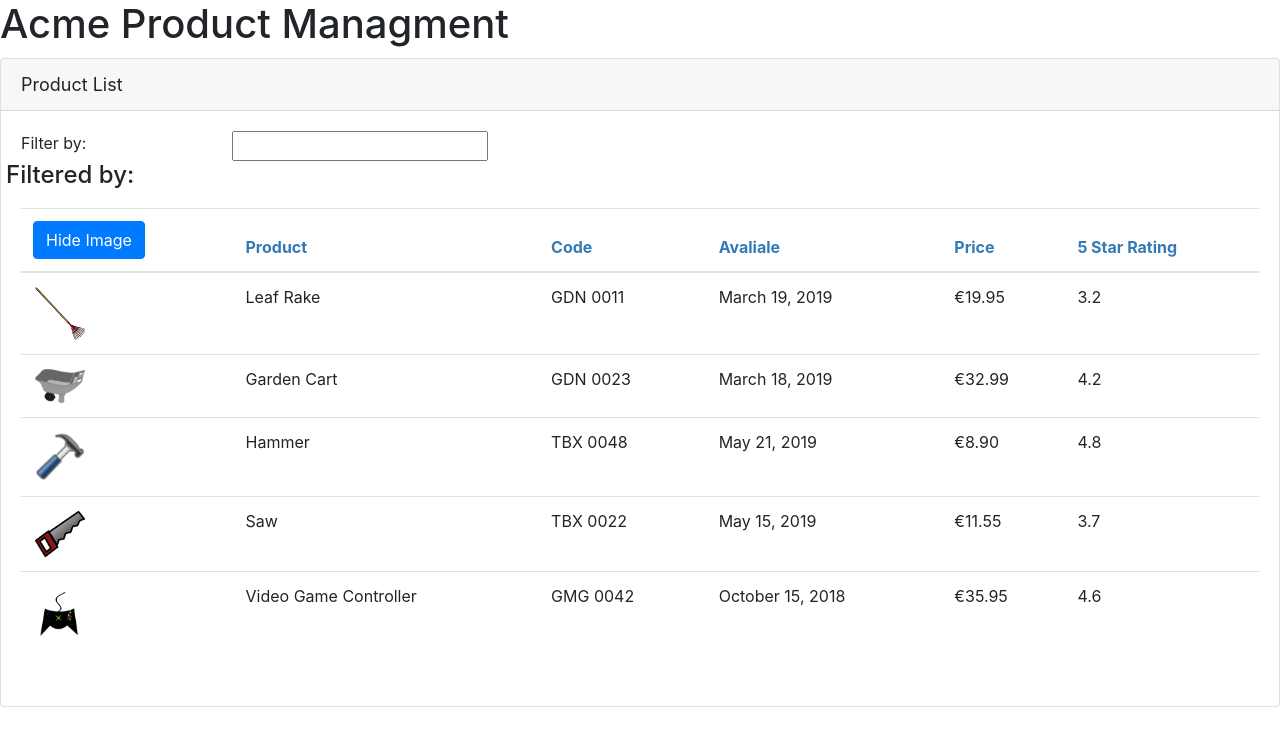
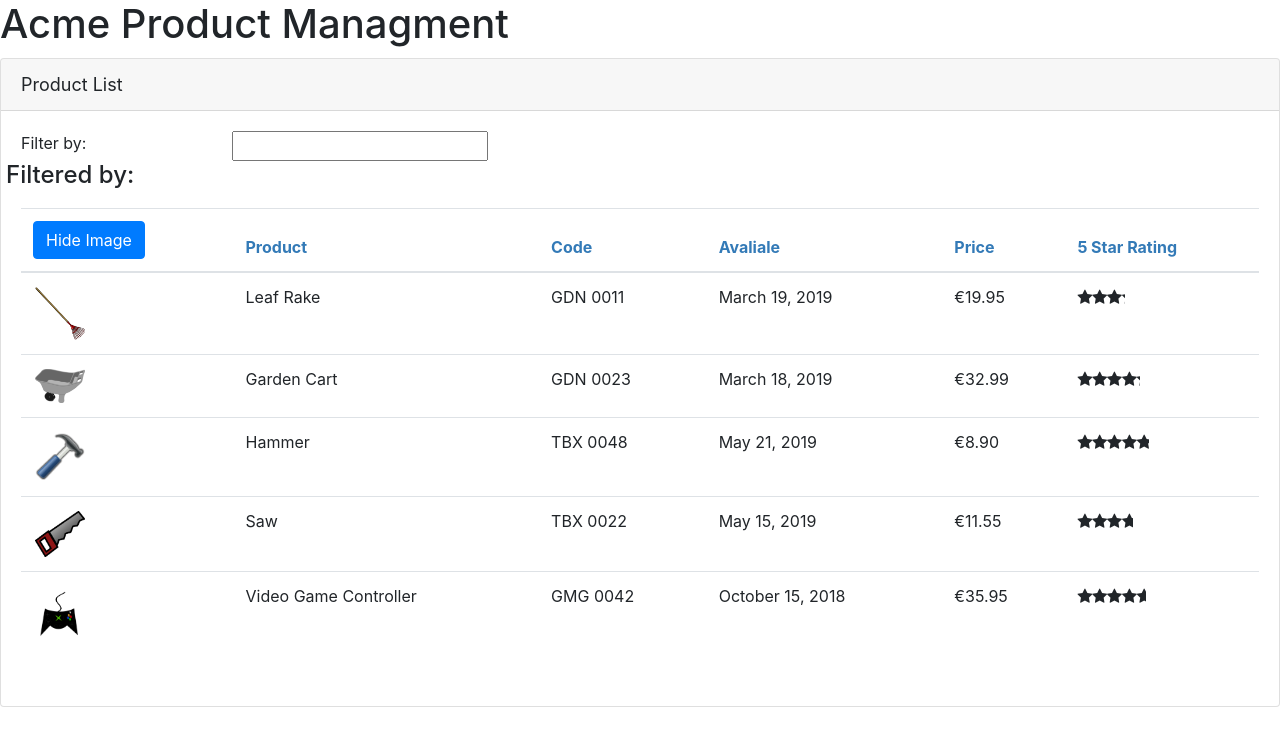
Before and after one commit to jupemo/Angular-APM, an Angular app: page / in a window 1280 px wide. Shown: the top 746 px of the page. Built offline with nearby package versions, Linux system fonts and the light colour scheme.

Commit message:
start component

```diff
--- a/src/app/app.module.ts
+++ b/src/app/app.module.ts
@@ -5,12 +5,14 @@
 import { AppComponent } from './app.component';
 import { ProductListComponent } from './products/product-list.component';
 import { ConvertToSpacesPipe } from './shared/convert-to-spaces.pipe';
+import { StarComponent } from './shared/start.component';
 
 @NgModule({
   declarations: [
     AppComponent,
     ProductListComponent,
-    ConvertToSpacesPipe
+    ConvertToSpacesPipe,
+    StarComponent
   ],
   imports: [
     BrowserModule,
--- a/src/app/products/product-list.component.html
+++ b/src/app/products/product-list.component.html
@@ -46,7 +46,8 @@
                     <td> {{ product.productCode | convertToSpaces:'-'}} </td>
                     <td> {{ product.releaseDate }} </td>
                     <td> {{ product.price | currency:'EUR':symbol:'1.2-2'}} </td>
-                    <td> {{ product.starRating }} </td>
+                    <td><pm-star [rating] = 'product.starRating'
+                            (ratingClicked)= 'onRatingClicked($event)'></pm-star></td>
                 </tr>
             </tbody>
         </table>
--- a/src/app/products/product-list.component.ts
+++ b/src/app/products/product-list.component.ts
@@ -95,4 +95,8 @@
     console.log('on Init')
   }
 
+  onRatingClicked(message: string): void {
+    this.pageTitle = 'Product List: ' + message;
+  }
+
 }
--- a/src/app/shared/star.component.html
+++ b/src/app/shared/star.component.html
@@ -1,6 +1,7 @@
 <div class="crop"
      [style.width.px]="starWidth"
-     [title]="rating">
+     [title]="rating"
+     (click)="onClick()">
   <div style="width: 75px">
     <span class="fa fa-star"></span>
     <span class="fa fa-star"></span>
--- /dev/null
+++ b/src/app/shared/start.component.ts
@@ -0,0 +1,24 @@
+import { Component, OnChanges, Input, Output, EventEmitter } from '@angular/core';
+
+
+@Component({
+    selector: 'pm-star',
+    templateUrl: './star.component.html',
+    styleUrls: ['./star.component.css']
+})
+
+
+
+export class StarComponent implements OnChanges{
+    @Input() rating: number;
+    starWidth: number;
+    @Output() ratingClicked: EventEmitter<string> = new EventEmitter()
+
+    ngOnChanges(): void {
+        this.starWidth = this.rating* 75/5;
+    }
+
+    onClick(): void {
+        this.ratingClicked.emit(`The rating ${this.rating} was clicked!`)
+    }
+}
```
